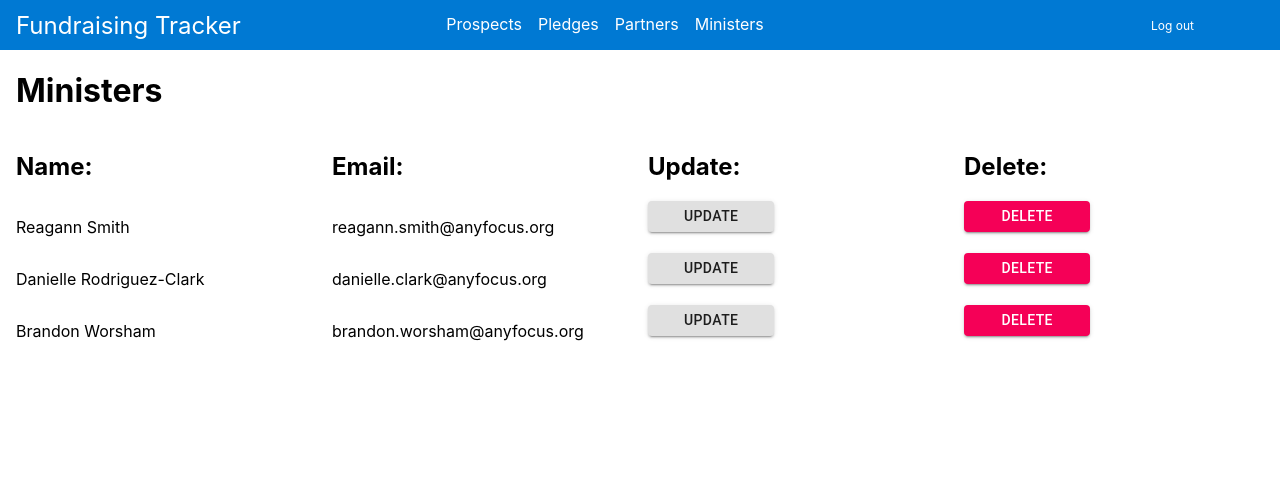
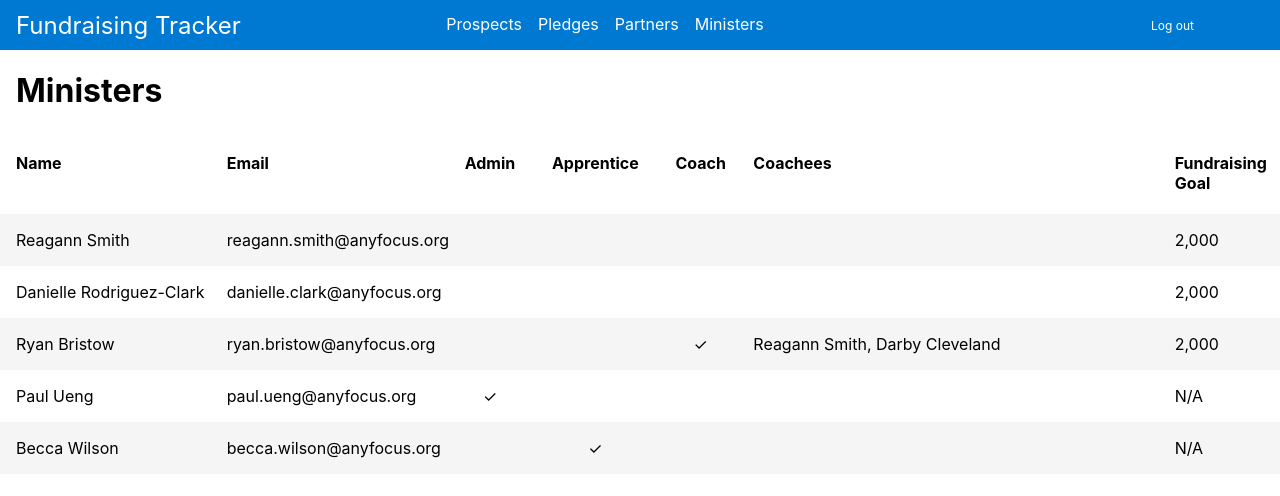
Before and after one commit to matthew-r-clark/drm, a Next.js app: page /ministers in a window 1280 px wide. Shown: the top 496 px of the page. Built offline with nearby package versions, Linux system fonts and the light colour scheme.

Commit message:
Desktop version first draft done

```diff
--- a/src/pages/ministers.js
+++ b/src/pages/ministers.js
@@ -1,44 +1,136 @@
-import Button from '@material-ui/core/Button';
+import styled from '@emotion/styled';
 import Grid from '../components/utils/Grid';
+
+const Container = styled.div`
+h1 {
+    margin-left: 1rem;
+  }
+  .columns {
+    margin-left: -1rem;
+    padding-left: 2rem;
+  }
+
+.name-col {
+  grid-column: 1/ span 2;
+}
+
+.email-col {
+grid-column: 3/ span 2;
+}
+
+.admin-col {
+grid-column: 5/ span 1;
+text-align: center;
+}
+
+.apprentice-col {
+  grid-column: 6 / span 1;
+  text-align: center;
+}
+
+.coach-col {
+grid-column: 7 / span 1;
+text-align: center;
+
+}
+
+.coachees-col {
+grid-column: 8 / span 3;
+}
+
+.goal-col {
+grid-column: 12 / span 1;
+}
+
+.dark {
+    background: #F5F5F5;
+  }
+`;
 
 const ministers = [
   {
     id: 1,
     name: 'Reagann Smith',
     email: 'reagann.smith@anyfocus.org',
+    isAdmin: false,
+    isApprentice: false,
+    isCoach: false,
+    coachees: [],
+    goal: "2,000"
+
   },
   {
     id: 2,
     name: 'Danielle Rodriguez-Clark',
     email: 'danielle.clark@anyfocus.org',
+    isAdmin: false,
+    isApprentice: false,
+    isCoach: false,
+    coachees: [],
+    goal: "2,000"
   },
   {
     id: 3,
-    name: 'Brandon Worsham',
-    email: 'brandon.worsham@anyfocus.org',
+    name: 'Ryan Bristow',
+    email: 'ryan.bristow@anyfocus.org',
+    isAdmin: false,
+    isApprentice: false,
+    isCoach: true,
+    coachees: ["Reagann Smith", "Darby Cleveland"],
+    goal: "2,000"
   },
+ {
+  id: 4,
+  name: "Paul Ueng",
+  email: "paul.ueng@anyfocus.org",
+  isAdmin: true,
+  isApprentice: false,
+  isCoach: false,
+  coachees: [],
+  goal: null
+ },
+ {
+  id: 5,
+  name: "Becca Wilson",
+  email: "becca.wilson@anyfocus.org",
+  isAdmin: false,
+  isApprentice: true,
+  isCoach: false,
+  coachees: [],
+  goal: null
+ },
 
 ];
 
 export default function Ministers() {
   return (
-    <>
-      <h1 style={{ marginLeft: '1rem' }}>Ministers</h1>
-      <Grid cols={4}>
-        <h2>Name:</h2>
-        <h2>Email:</h2>
-        <h2>Update:</h2>
-        <h2>Delete:</h2>
+    <Container>
+      <h1>Ministers</h1>
+      <Grid className="columns" cols={12}>
+        <h4 className="name-col">Name</h4>
+        <h4 className="email-col">Email</h4>
+        <h4 className="admin-col">Admin</h4>
+        <h4 className="apprentice-col">Apprentice</h4>
+        <h4 className="coach-col">Coach</h4>
+        <h4 className="coachees-col">Coachees</h4>
+        <h4 className="goal-col">Fundraising Goal</h4>
       </Grid>
       {ministers.map((minister) => (
 
-        <Grid cols={4}>
-          <p>{minister.name}</p>
-          <p>{minister.email}</p>
-          <Button style={{ width: '40%', height: '60%' }} variant="contained" color="default">Update</Button>
-          <Button style={{ width: '40%', height: '60%' }} variant="contained" color="secondary">Delete</Button>
+        <Grid className={minister.id % 2 ? 'dark columns' : 'columns'} key={minister.id} cols={12}>
+          <p className="name-col">{minister.name}</p>
+          <p className="email-col">{minister.email}</p>
+          <p className="admin-col">{minister.isAdmin ? <span>&#10003;</span> : ''}</p>
+          <p className="apprentice-col">{minister.isApprentice ? <span>&#10003;</span> : ''}</p>
+          <p className="coach-col">{minister.isCoach ? <span>&#10003;</span> : ''}</p>
+          <p className="coachees-col">{minister.coachees.map((coachee, index) => (
+            <span>
+              {coachee}{minister.coachees.length > 1 && index !== minister.coachees.length - 1 ? ', ' : ''}
+            </span>
+          ))}</p>
+          <p className="goal-col">{minister.goal ? minister.goal :  'N/A'}</p>
         </Grid>
       ))}
-    </>
+    </Container>
   );
 }
```
